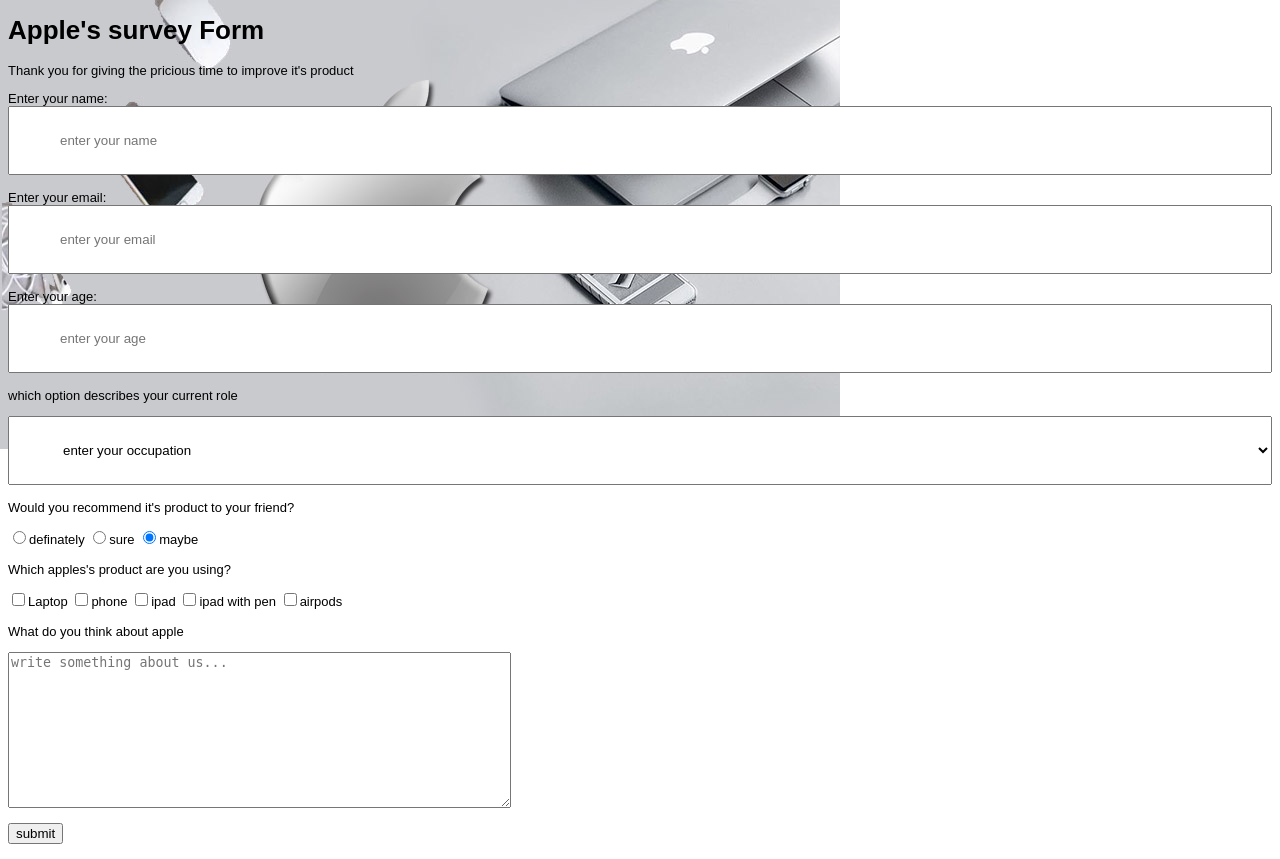
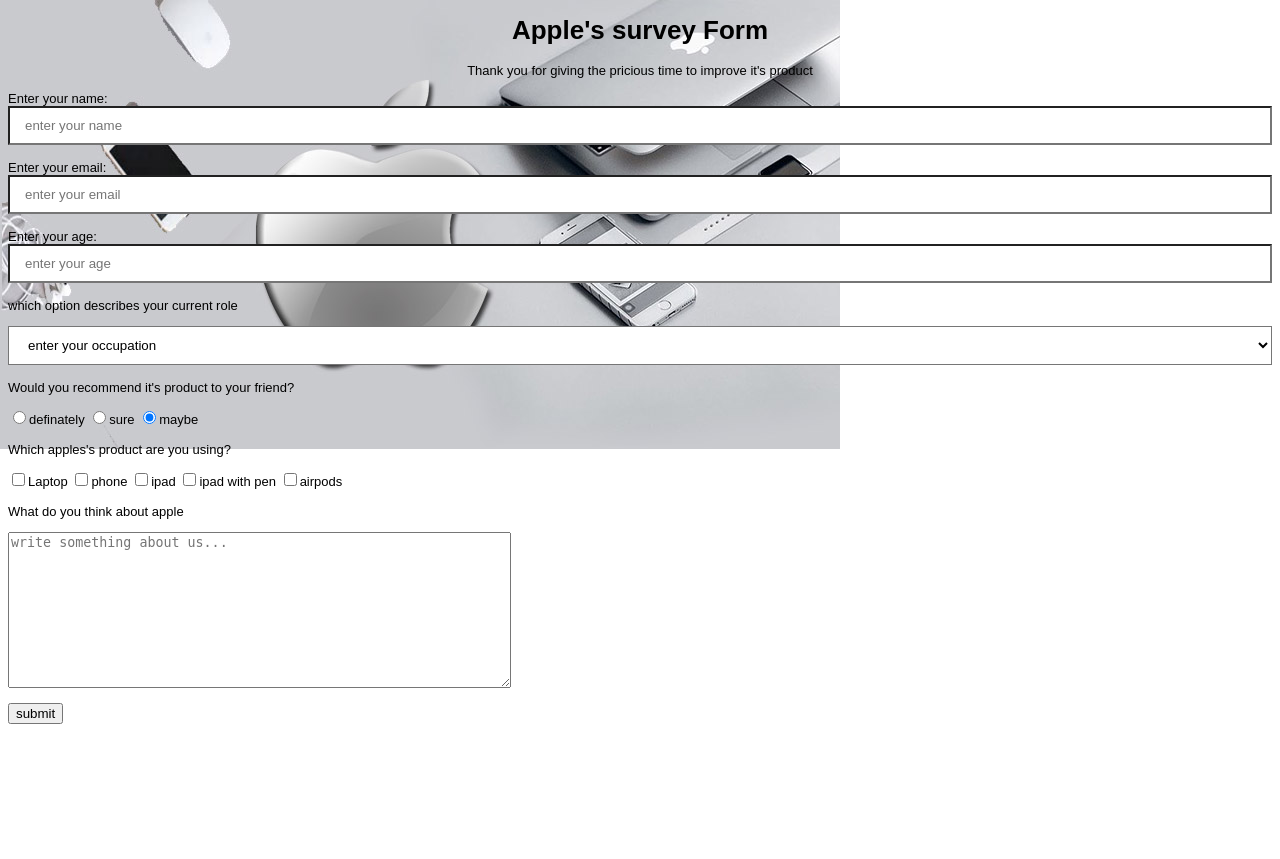
Before and after one commit to kalyani754975/freeCodeCamp, a PHP site: the page made by Responsive Web Design Certification/Responsive Web Design Projects/Survey Form/survey form.html in a window 1280 px wide. After the commit the page ends 724 px from the top, so only its background shows below. Run offline with PHP 8.4, Linux system fonts and the light colour scheme.

Commit message:
updatupdateded

```diff
--- a/Responsive Web Design Certification/Responsive Web Design Projects/Survey Form/survey_form.css
+++ b/Responsive Web Design Certification/Responsive Web Design Projects/Survey Form/survey_form.css
@@ -20,9 +20,20 @@
 .form-group{
   margin: 0 auto 15px auto;
 }
-.form-control{
+.form-control {
   margin: 0 auto 15px auto;
   display: block;
   width: 100%;
-  padding: 25px 50px;
+  padding: 10px 15px;
+  background-color: #fff;
+  /* background-clip: padding-box; */
+  border:1 px solid #fff;
+  /* border-radius: ; */
+
 }
+
+.text-center{
+  text-align: center;
+}
+
+#
```
